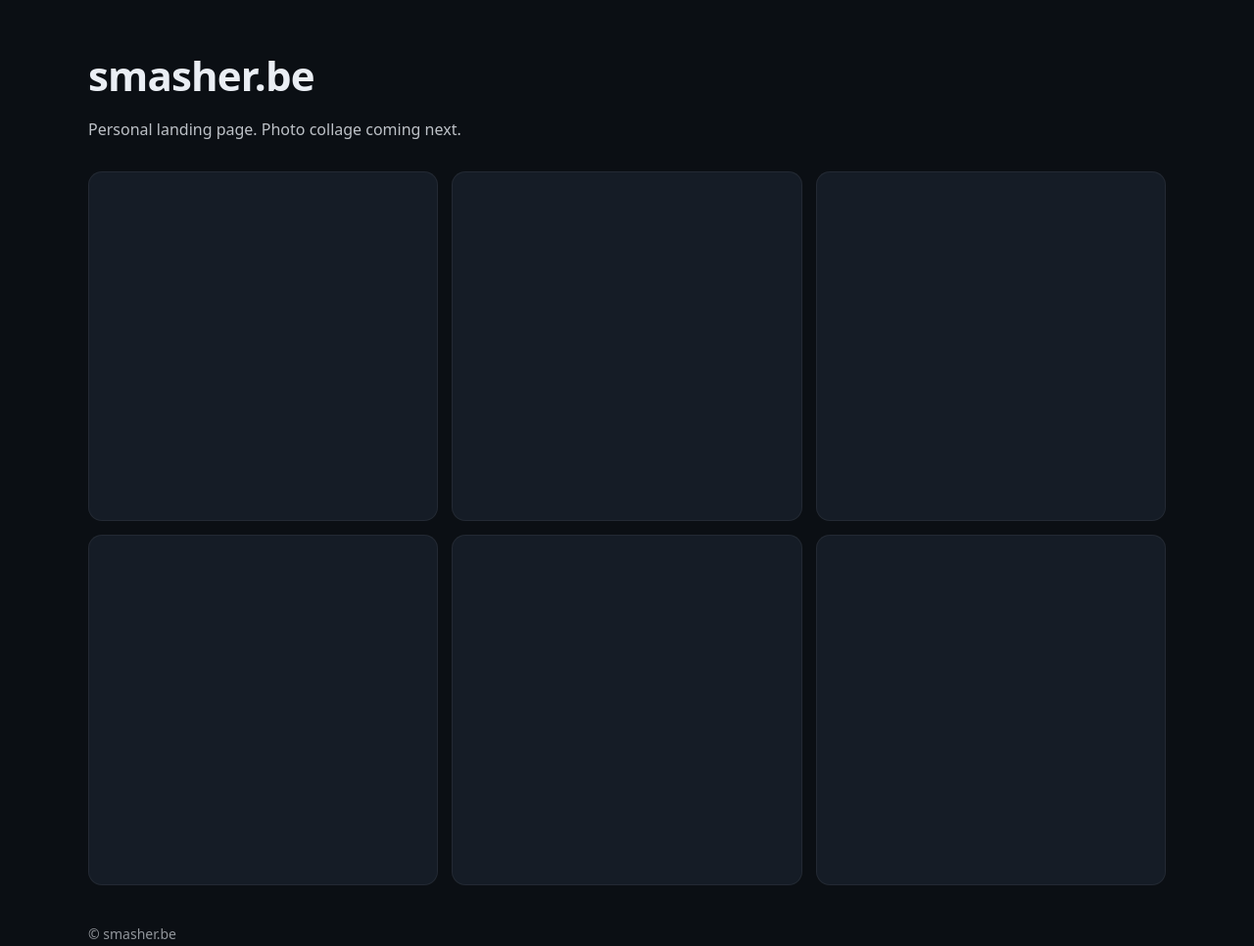
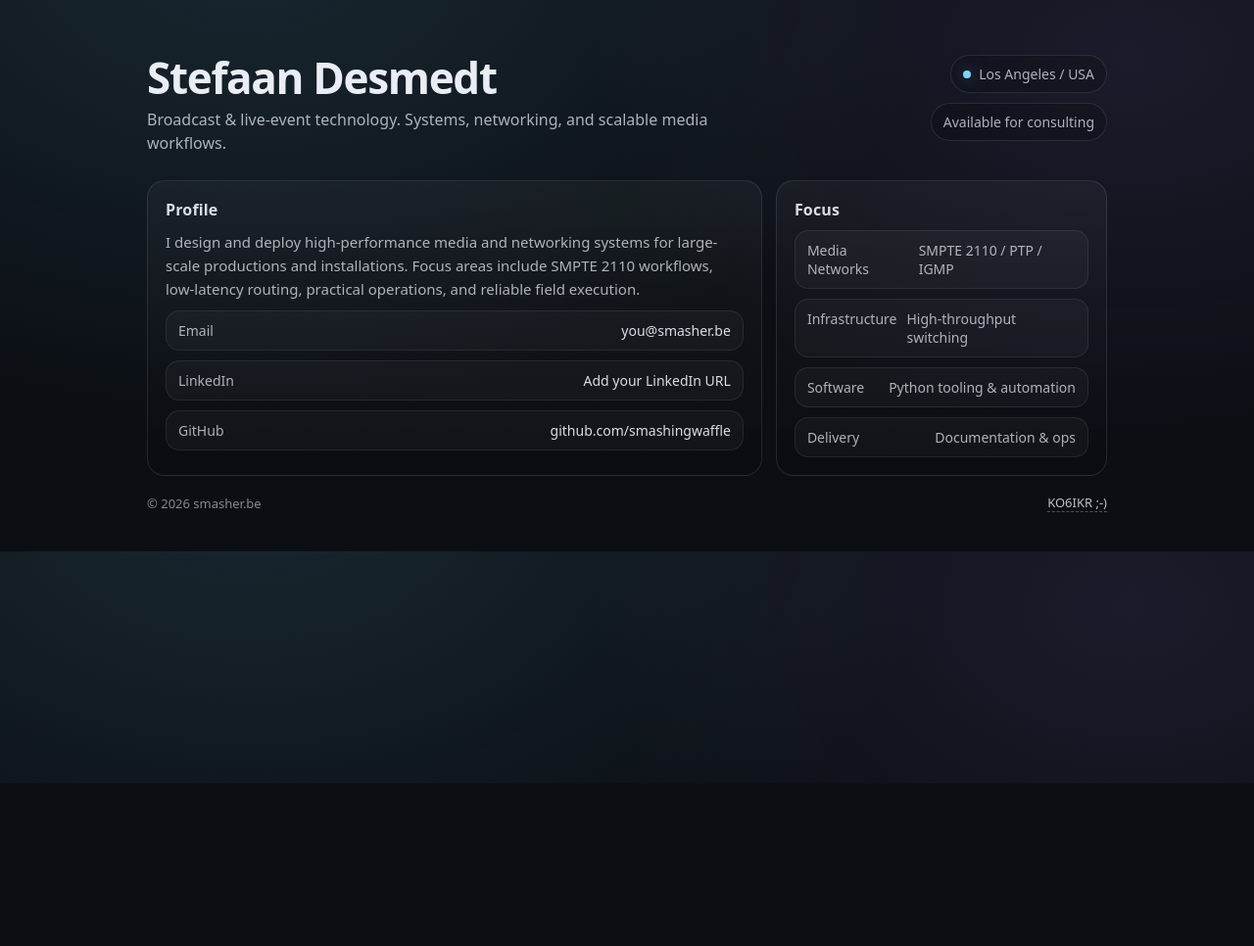
Before and after one commit to smashingwaffle/smasher-be, a plain HTML site: page index.html in a window 1280 px wide. Shown: the whole page at 98% size. After the commit the page ends 800 px from the top, so only its background shows below. Drawn offline with Linux system fonts and the light colour scheme.

Commit message:
Revise index.html for personal profile update
Updated the title and added a description meta tag. Refined CSS styles and structure for improved layout and readability. Enhanced content with a professional profile and focus areas.

```diff
--- a/index.html
+++ b/index.html
@@ -3,68 +3,228 @@
 <head>
   <meta charset="utf-8" />
   <meta name="viewport" content="width=device-width, initial-scale=1" />
-  <title>smasher.be</title>
+  <title>Stefaan Desmedt</title>
+  <meta name="description" content="Professional profile for Stefaan Desmedt." />
   <style>
-    body {
+    :root{
+      --bg: #0b0f14;
+      --card: rgba(255,255,255,0.04);
+      --card2: rgba(255,255,255,0.06);
+      --text: #eaeef4;
+      --muted: rgba(234,238,244,0.72);
+      --muted2: rgba(234,238,244,0.55);
+      --line: rgba(255,255,255,0.10);
+      --accent: #7dd3fc;
+    }
+    *{ box-sizing:border-box; }
+    body{
+      margin:0;
+      background: radial-gradient(1200px 800px at 20% -10%, rgba(125,211,252,0.12), transparent 60%),
+                  radial-gradient(1000px 700px at 90% 10%, rgba(167,139,250,0.10), transparent 55%),
+                  var(--bg);
+      color: var(--text);
+      font-family: system-ui,-apple-system,Segoe UI,Roboto,Arial,sans-serif;
+    }
+    a{ color: inherit; text-decoration: none; }
+    a:hover{ text-decoration: underline; text-underline-offset: 3px; }
+
+    .wrap{
+      max-width: 1024px;
+      margin: 0 auto;
+      padding: 56px 22px 40px;
+    }
+
+    .top{
+      display:flex;
+      justify-content: space-between;
+      align-items: flex-start;
+      gap: 16px;
+      margin-bottom: 26px;
+    }
+
+    .brand{
+      display:flex;
+      flex-direction: column;
+      gap: 8px;
+    }
+    h1{
+      margin:0;
+      font-size: 44px;
+      letter-spacing: -0.03em;
+      line-height: 1.05;
+    }
+    .tag{
+      margin:0;
+      color: var(--muted);
+      font-size: 16px;
+      line-height: 1.5;
+      max-width: 68ch;
+    }
+
+    .badgebar{
+      display:flex;
+      gap: 10px;
+      align-items:center;
+      flex-wrap: wrap;
+      justify-content:flex-end;
+    }
+    .pill{
+      display:inline-flex;
+      align-items:center;
+      gap: 8px;
+      padding: 9px 12px;
+      border: 1px solid var(--line);
+      background: rgba(0,0,0,0.18);
+      border-radius: 999px;
+      font-size: 14px;
+      color: var(--muted);
+      white-space: nowrap;
+    }
+    .dot{
+      width:8px; height:8px; border-radius: 50%;
+      background: var(--accent);
+      box-shadow: 0 0 18px rgba(125,211,252,0.55);
+    }
+
+    .grid{
+      display:grid;
+      grid-template-columns: 1.3fr 0.7fr;
+      gap: 14px;
+      margin-top: 14px;
+    }
+    .card{
+      border: 1px solid var(--line);
+      background: linear-gradient(180deg, var(--card), rgba(0,0,0,0.10));
+      border-radius: 18px;
+      padding: 18px;
+    }
+    .card h2{
+      margin: 0 0 10px;
+      font-size: 16px;
+      letter-spacing: 0.01em;
+      color: rgba(234,238,244,0.92);
+    }
+    .card p{
       margin: 0;
-      background: #0b0f14;
-      color: #eaeef4;
-      font-family: system-ui, -apple-system, Segoe UI, Roboto, Arial, sans-serif;
+      color: var(--muted);
+      line-height: 1.6;
+      font-size: 15px;
     }
-    .wrap {
-      max-width: 1100px;
-      margin: 0 auto;
-      padding: 48px 24px;
+
+    .list{
+      display:flex;
+      flex-direction: column;
+      gap: 10px;
+      margin-top: 10px;
     }
-    h1 {
-      font-size: 42px;
-      margin: 0 0 12px;
-      letter-spacing: -0.02em;
+    .row{
+      display:flex;
+      justify-content: space-between;
+      gap: 10px;
+      padding: 10px 12px;
+      border-radius: 14px;
+      border: 1px solid rgba(255,255,255,0.08);
+      background: rgba(255,255,255,0.03);
     }
-    p {
-      opacity: 0.8;
-      margin-bottom: 32px;
+    .row span{
+      color: var(--muted);
+      font-size: 14px;
     }
-    .grid {
-      display: grid;
-      grid-template-columns: repeat(3, 1fr);
-      gap: 14px;
+    .row a{
+      color: rgba(234,238,244,0.92);
+      font-size: 14px;
     }
-    .tile {
-      aspect-ratio: 1 / 1;
-      border-radius: 14px;
-      background: #151c26;
-      border: 1px solid rgba(255,255,255,0.06);
+
+    .footer{
+      margin-top: 18px;
+      display:flex;
+      justify-content: space-between;
+      align-items: center;
+      gap: 12px;
+      color: var(--muted2);
+      font-size: 13px;
     }
-    footer {
-      margin-top: 40px;
-      font-size: 14px;
-      opacity: 0.6;
+    .hamlink{
+      color: rgba(234,238,244,0.80);
+      border-bottom: 1px dashed rgba(234,238,244,0.30);
+      text-decoration:none;
     }
-    @media (max-width: 900px) {
-      .grid { grid-template-columns: repeat(2, 1fr); }
+    .hamlink:hover{
+      text-decoration:none;
+      border-bottom-color: rgba(234,238,244,0.60);
     }
-    @media (max-width: 500px) {
-      .grid { grid-template-columns: 1fr; }
-      h1 { font-size: 32px; }
+
+    @media (max-width: 920px){
+      .grid{ grid-template-columns: 1fr; }
+      .badgebar{ justify-content:flex-start; }
+    }
+    @media (max-width: 520px){
+      .wrap{ padding-top: 42px; }
+      h1{ font-size: 34px; }
     }
   </style>
 </head>
 <body>
   <div class="wrap">
-    <h1>smasher.be</h1>
-    <p>Personal landing page. Photo collage coming next.</p>
+
+    <div class="top">
+      <div class="brand">
+        <h1>Stefaan Desmedt</h1>
+        <p class="tag">
+          Broadcast & live-event technology. Systems, networking, and scalable media workflows.
+        </p>
+      </div>
+
+      <div class="badgebar">
+        <div class="pill"><span class="dot"></span><span>Los Angeles / USA</span></div>
+        <div class="pill"><span>Available for consulting</span></div>
+      </div>
+    </div>
 
     <div class="grid">
-      <div class="tile"></div>
-      <div class="tile"></div>
-      <div class="tile"></div>
-      <div class="tile"></div>
-      <div class="tile"></div>
-      <div class="tile"></div>
+      <section class="card">
+        <h2>Profile</h2>
+        <p>
+          I design and deploy high-performance media and networking systems for large-scale productions and installations.
+          Focus areas include SMPTE 2110 workflows, low-latency routing, practical operations, and reliable field execution.
+        </p>
+
+        <div class="list">
+          <div class="row">
+            <span>Email</span>
+            <a href="mailto:you@smasher.be">you@smasher.be</a>
+          </div>
+          <div class="row">
+            <span>LinkedIn</span>
+            <a href="#" target="_blank" rel="noopener">Add your LinkedIn URL</a>
+          </div>
+          <div class="row">
+            <span>GitHub</span>
+            <a href="https://github.com/smashingwaffle" target="_blank" rel="noopener">github.com/smashingwaffle</a>
+          </div>
+        </div>
+      </section>
+
+      <aside class="card">
+        <h2>Focus</h2>
+        <div class="list">
+          <div class="row"><span>Media Networks</span><span>SMPTE 2110 / PTP / IGMP</span></div>
+          <div class="row"><span>Infrastructure</span><span>High-throughput switching</span></div>
+          <div class="row"><span>Software</span><span>Python tooling & automation</span></div>
+          <div class="row"><span>Delivery</span><span>Documentation & ops</span></div>
+        </div>
+      </aside>
     </div>
 
-    <footer>© smasher.be</footer>
+    <div class="footer">
+      <span>© <span id="y"></span> smasher.be</span>
+      <a class="hamlink" href="https://example.com" target="_blank" rel="noopener">KO6IKR ;-)</a>
+    </div>
+
   </div>
+
+  <script>
+    document.getElementById("y").textContent = new Date().getFullYear();
+  </script>
 </body>
 </html>
```
